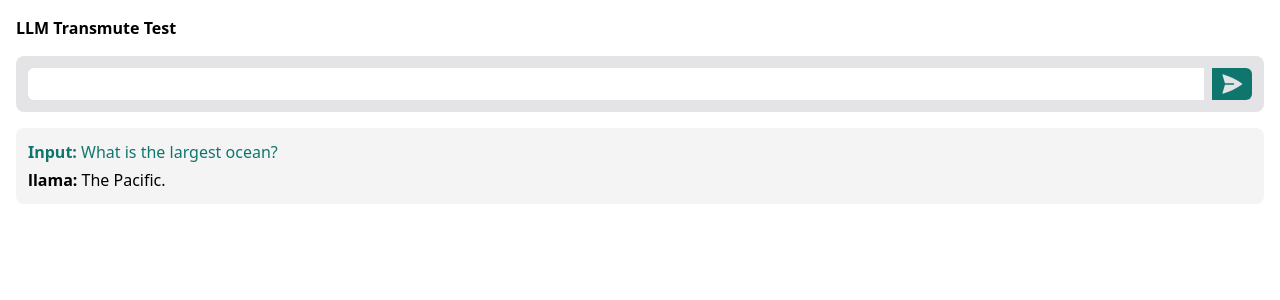
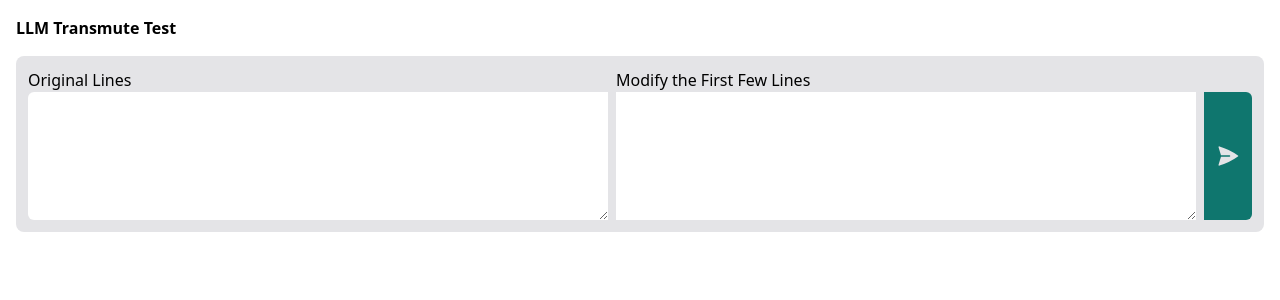
Before and after one commit to AaronJohnston/llm-transmute, a FastAPI app: page / in a window 1280 px wide. Shown: the top 300 px of the page. Run offline with FastAPI, Linux system fonts and the light colour scheme; some libraries are stand-ins or nearby versions.

Commit message:
Original/Modified text pattern matching experiment

```diff
--- a/server.py
+++ b/server.py
@@ -18,6 +18,6 @@ async def index(request: Request):
 
 
 @app.post('/llm', response_class=HTMLResponse)
-async def query_llm(request: Request, input: Annotated[str, Form()]):
-    outputs = llms.inference(input)
-    return templates.TemplateResponse('llm_response.html', {'request': request, 'input': input, 'outputs': outputs})
+async def query_llm(request: Request, original: Annotated[str, Form()], modified: Annotated[str, Form()]):
+    outputs = llms.inference(original, modified)
+    return templates.TemplateResponse('llm_response.html', {'request': request, 'original': original, 'modified': modified, 'outputs': outputs})
--- a/templates/fragments/form.html
+++ b/templates/fragments/form.html
@@ -1,7 +1,16 @@
-<form class="m-4 p-3 bg-zinc-200 rounded-lg flex flex-row">
-    <input type="text" id="llm-input" name="input" class="grow mr-2 px-2 rounded-l-md text-teal-700"></input>
-    <button id="llm-submit" class="bg-teal-700 px-2 py-1 rounded-r-md text-zinc-200" hx-post="/llm"
-        hx-target="closest form" hx-swap="outerHTML" hx-indicator="#llm-submit">
+<form class="m-4 p-3 bg-zinc-200 rounded-lg flex flex-row gap-2 items-end">
+    <label for="original" class="flex flex-col grow">
+        Original Lines
+        <textarea id="original" name="original" class="rounded-l-md text-teal-700 h-32 p-2"></textarea>
+    </label>
+    <label for="modified" class="flex flex-col grow">
+        Modify the First Few Lines
+        <textarea id="modified" name="modified" class="text-teal-700 h-32 p-2"></textarea>
+    </label>
+    <!-- <textarea <input type="text" id="llm-input" name="input" class="grow mr-2 px-2 rounded-l-md text-teal-700"></input> -->
+    <button id="llm-submit"
+        class="bg-teal-700 py-1 h-32 w-12 flex flex-row justify-center items-center rounded-r-md text-zinc-200"
+        hx-post="/llm" hx-target="closest form" hx-swap="outerHTML" hx-indicator="#llm-submit">
         <span id="llm-submit-label">
             <svg xmlns="http://www.w3.org/2000/svg" viewBox="0 0 24 24" fill="currentColor" class="w-6 h-6">
                 <path
--- a/templates/index.html
+++ b/templates/index.html
@@ -28,12 +28,6 @@
   {% block form %} {% include 'fragments/form.html' %} {% endblock %}
 
   <div id="llm-results" class="m-4 flex flex-col gap-3">
-    <ul class="p-3 bg-zinc-100 rounded-lg">
-      <li class="mb-1"><span class="text-teal-700"><span class="font-semibold">Input:</span>
-          What is the
-          largest ocean?</span></li>
-      <li><span class="font-semibold">llama:</span> The Pacific.</li>
-    </ul>
   </div>
 
   <script src="https://unpkg.com/htmx.org@1.7.0/dist/htmx.min.js"></script>
--- a/templates/llm_response.html
+++ b/templates/llm_response.html
@@ -1,7 +1,9 @@
 <div hx-swap-oob="afterbegin:#llm-results">
     <ul class="p-3 bg-zinc-100 rounded-lg">
-        <li class="mb-1"><span class="text-teal-700"><span class="font-semibold">Input:</span>
-                {{input}}</span></li>
+        <li class=""><span class="text-teal-700"><span class="font-semibold">Original:</span>
+                {{original}}</span></li>
+        <li class="mb-1"><span class="text-teal-700"><span class="font-semibold">Modified:</span>
+                {{modified}}</span></li>
         {% for model_name, model_output in outputs.items() %}
         <li><span class="font-semibold">{{model_name}}:</span> {{model_output['output']}} <span
                 class="font-light text-teal-700 opacity-40">({{model_output['time']|round(2)}} sec;
```
Also changed, not shown: LLMS.py (+40 -31 lines).
